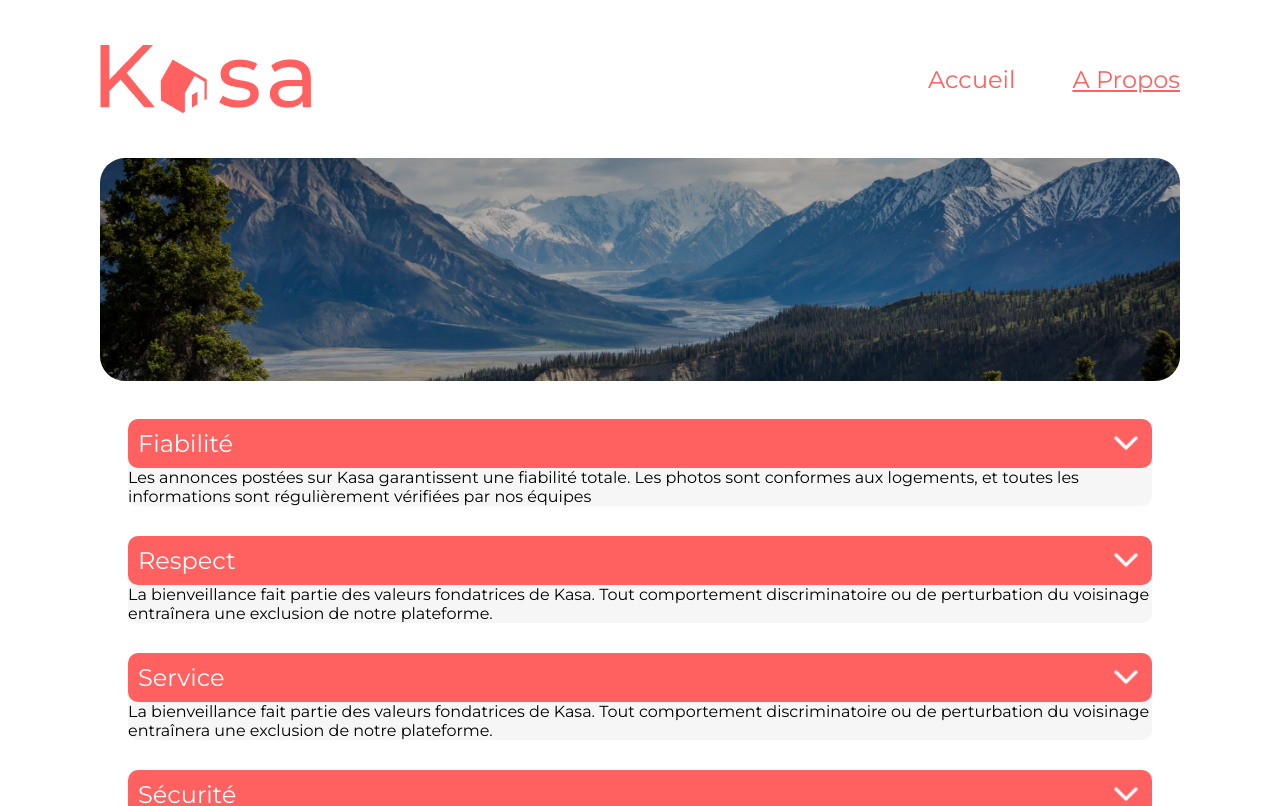
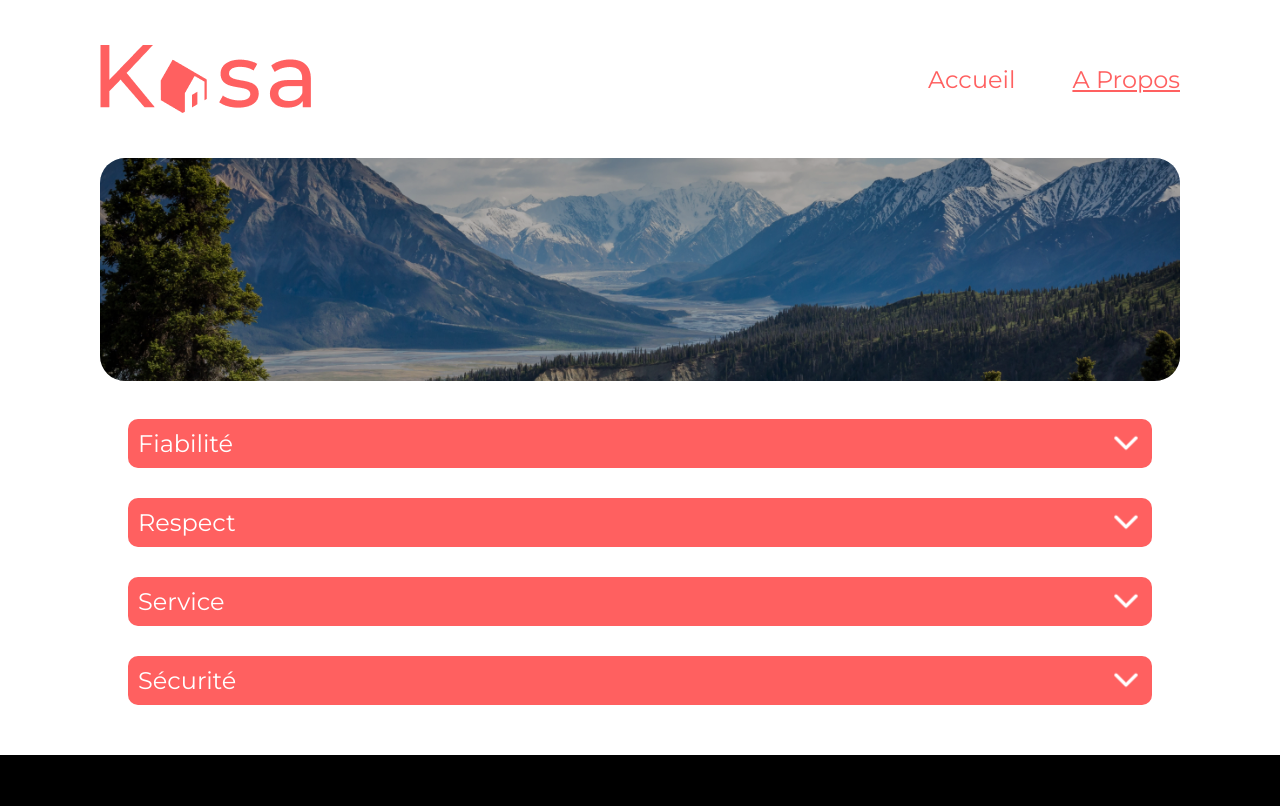
Before and after one commit to PierreFrs/projet-ocr6-kasa, a React (Create React App) app: page /a-propos in a window 1280 px wide. Shown: the top 806 px of the page. Built offline with nearby package versions, Linux system fonts and the light colour scheme.

Commit message:
style : before useEffect in Collapse

```diff
--- a/src/components/Collapse/index.jsx
+++ b/src/components/Collapse/index.jsx
@@ -5,9 +5,14 @@ const Collapse = ({value, index, toggleCollapse}) => {
   return (
     <div className={`collapse ${value.open ? 'open' : ''}`}>
       <h3 className='collapse-title'  onClick={() => toggleCollapse(index)}>{value.title}</h3>
-      {Array.isArray(value.content) ?
-        value.content.map((item, i) => <p key={i} className="collapse-paragraphe">{item}</p>) :
-        <p className="collapse-paragraphe">{value.content}</p>}
+      <div className="collapse-paragraphe-container">
+        {Array.isArray(value.content) ?
+        <ul className="collapse-paragraphe">
+          {value.content.map((item, i) => <li key={i} className="equipement-item">{item}</li>)}
+        </ul> :
+        <p className="collapse-paragraphe">{value.content}</p>
+        }
+      </div>
     </div>
   )
 };
```
